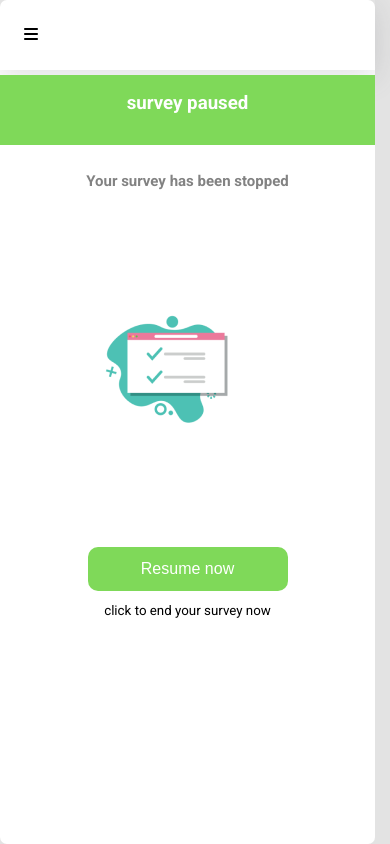
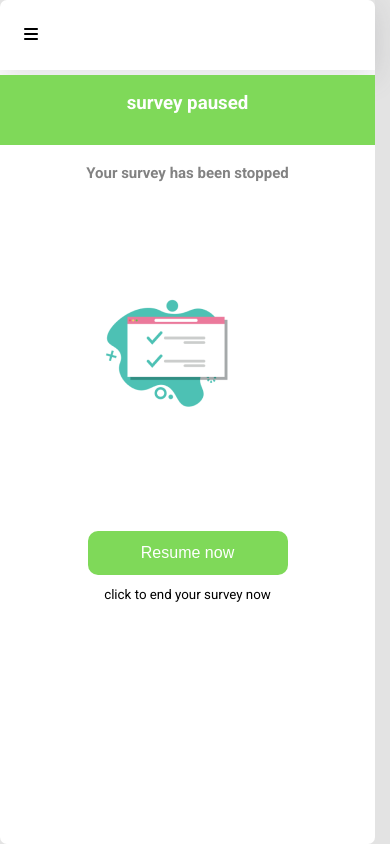
Before and after one commit to LL01-Business-Dowell/100025-dowellnpsdata, a Django app: template templates/qrcode/survey__stopped.html in a window 390 px wide. Run offline with Django 4.2, Linux system fonts and the light colour scheme; the template is opened without the code that fills it, so the values that code supplies are empty; parts of the project's set-up code (start-up, migrations or seed data) failed here and were passed over; some libraries are stand-ins or nearby versions.

Commit message:
survey stopped

```diff
--- a/templates/qrcode/survey__stopped.html
+++ b/templates/qrcode/survey__stopped.html
@@ -53,7 +53,7 @@
             }
             .survey__paused__text {
               text-align: center;
-                padding: 1.5rem 0;
+              padding: 1rem 0;
             }
             .survey__paused__text h5 {
               font-size: 15px;
@@ -62,7 +62,7 @@
 
             .survey__stopped__image {
               width: 60%;
-                padding: 5rem 0;
+              padding: 1rem 0;
               margin: 0 auto;
             }
             .survey__stopped__image img {
@@ -77,6 +77,11 @@
               min-width: 200px;
               padding: 0.8rem;
               margin-bottom: 0.5rem;
+            }
+            @media (max-width: 768px) {
+              .survey__stopped__image {
+                padding: 5rem 0;
+              }
             }
           </style>
     </head>
```
Lines whose indentation alone changed are shown as unchanged.
